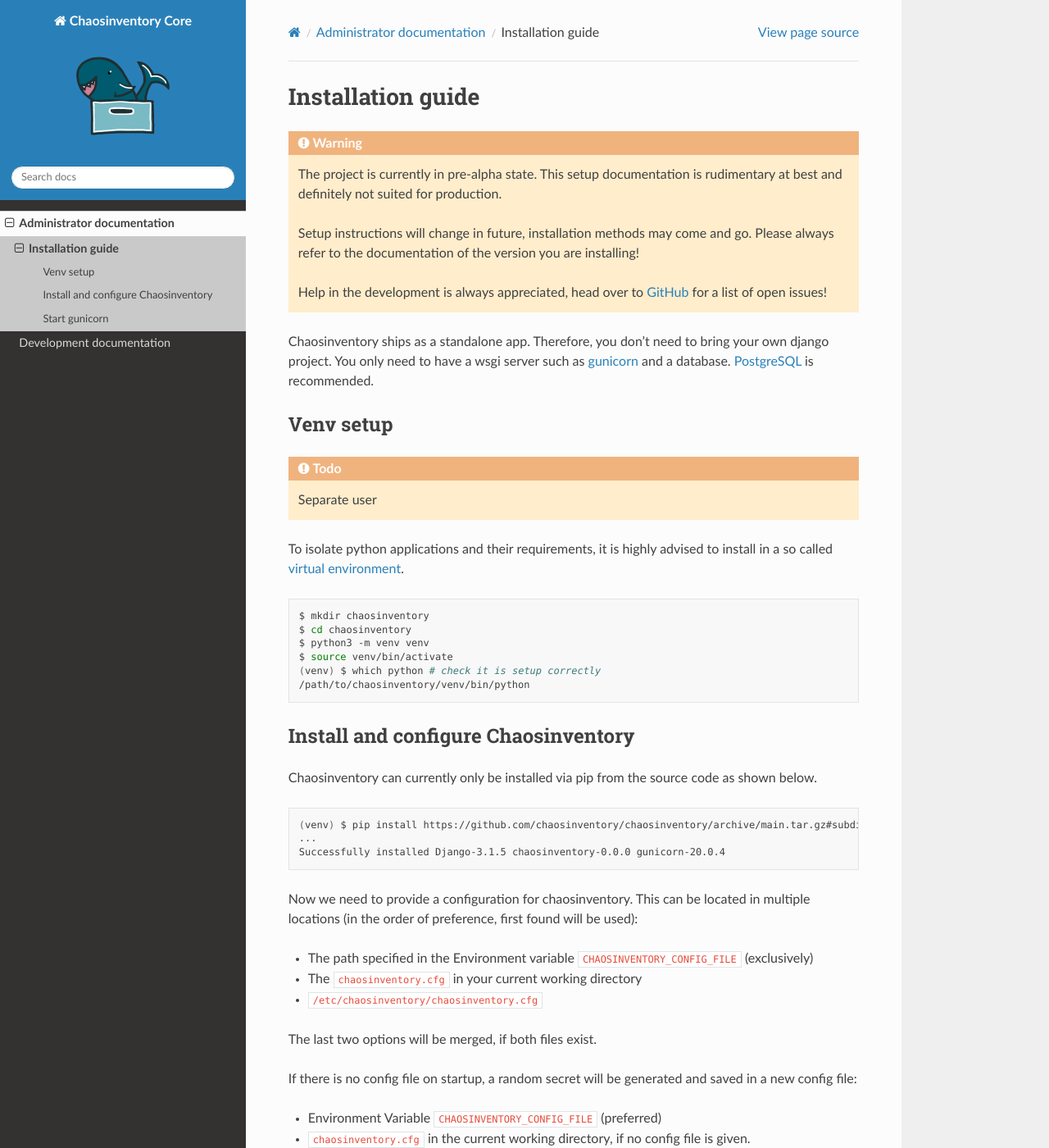
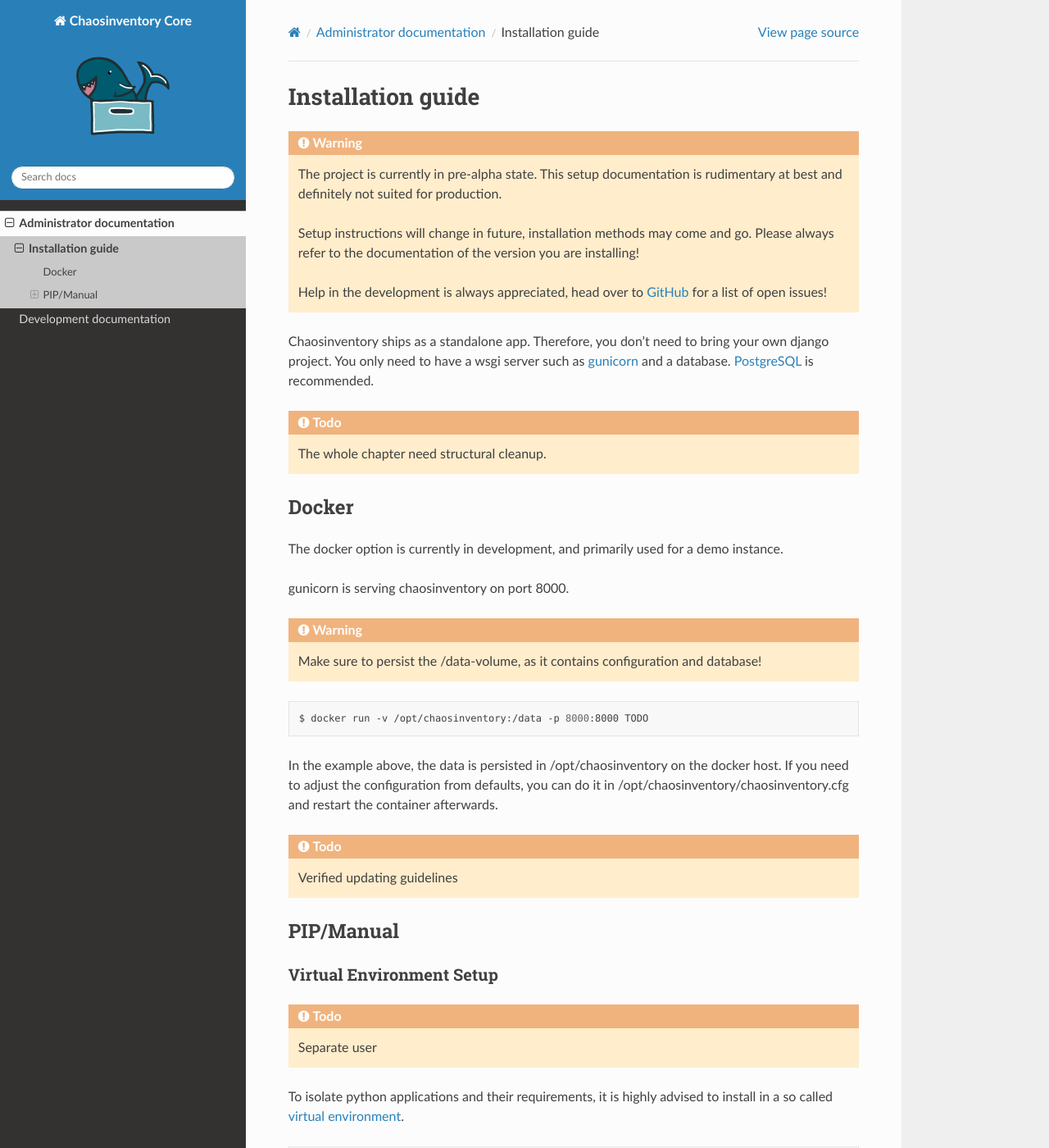
Before and after one commit to chaosinventory/chaosinventory, a Sphinx documentation site: the page built from doc/admin/installation/index.rst, in a window 1280 px wide and 1400 px high. Shown: the whole window at 82% size. Built offline with Sphinx 7.4.7 and the Read the Docs theme 2.0.0, drawn with Linux system fonts in a browser that asks for light colours.

Commit message:
Provide Dockerfile

```diff
--- /dev/null
+++ b/chaosinventory.cfg
@@ -0,0 +1,2 @@
+[django]
+secret = GMF9FdRMDKQP3cI4ClaJdRRmIPJd0UmuUTHz-0aiRJE
--- a/doc/admin/installation/index.rst
+++ b/doc/admin/installation/index.rst
@@ -1,7 +1,7 @@
 .. _`installation`:
 
 Installation guide
-==================
+##################
 
 .. warning::
 
@@ -19,7 +19,36 @@
 Chaosinventory ships as a standalone app. Therefore, you don't need to bring your own django project.
 You only need to have a wsgi server such as `gunicorn`_ and a database. `PostgreSQL`_ is recommended.
 
-Venv setup
+.. todo::
+
+   The whole chapter need structural cleanup.
+
+Docker
+******
+
+The docker option is currently in development, and primarily used for a demo instance.
+
+gunicorn is serving chaosinventory on port 8000.
+
+.. warning::
+
+   Make sure to persist the /data-volume, as it contains configuration and database!
+
+.. code-block:: bash
+
+   $ docker run -v /opt/chaosinventory:/data -p 8000:8000 TODO
+
+In the example above, the data is persisted in /opt/chaosinventory on the docker host.
+If you need to adjust the configuration from defaults, you can do it in /opt/chaosinventory/chaosinventory.cfg and restart the container afterwards.
+
+.. todo::
+
+   Verified updating guidelines
+
+PIP/Manual
+**********
+
+Virtual Environment Setup
 ----------
 
 .. todo:: Separate user
```
Also changed, not shown: 2 other files.
